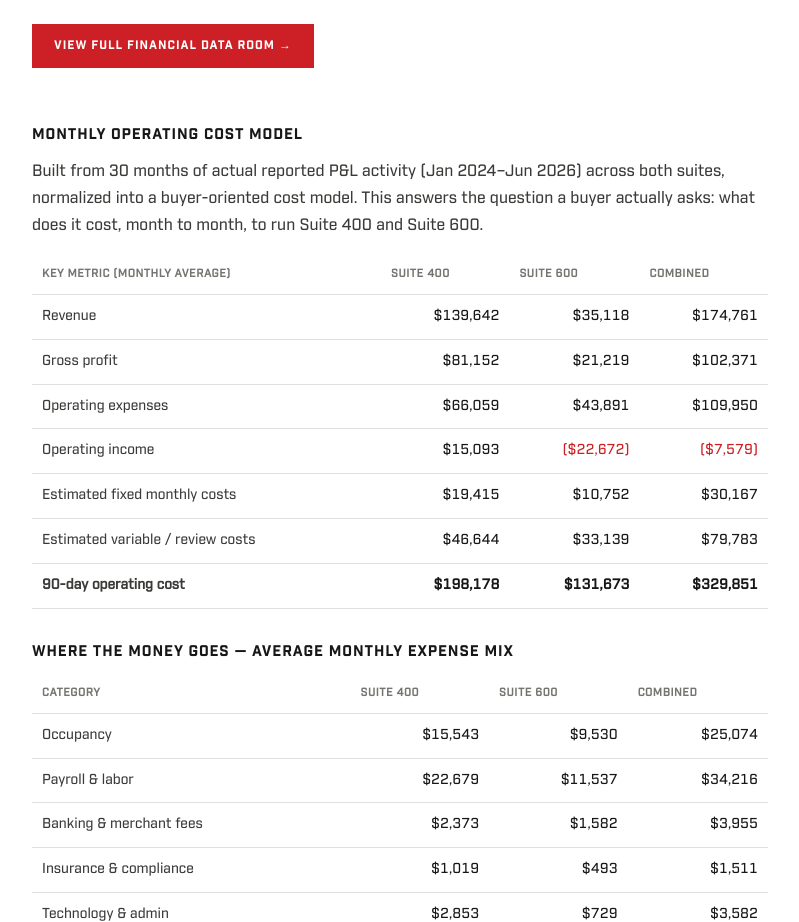
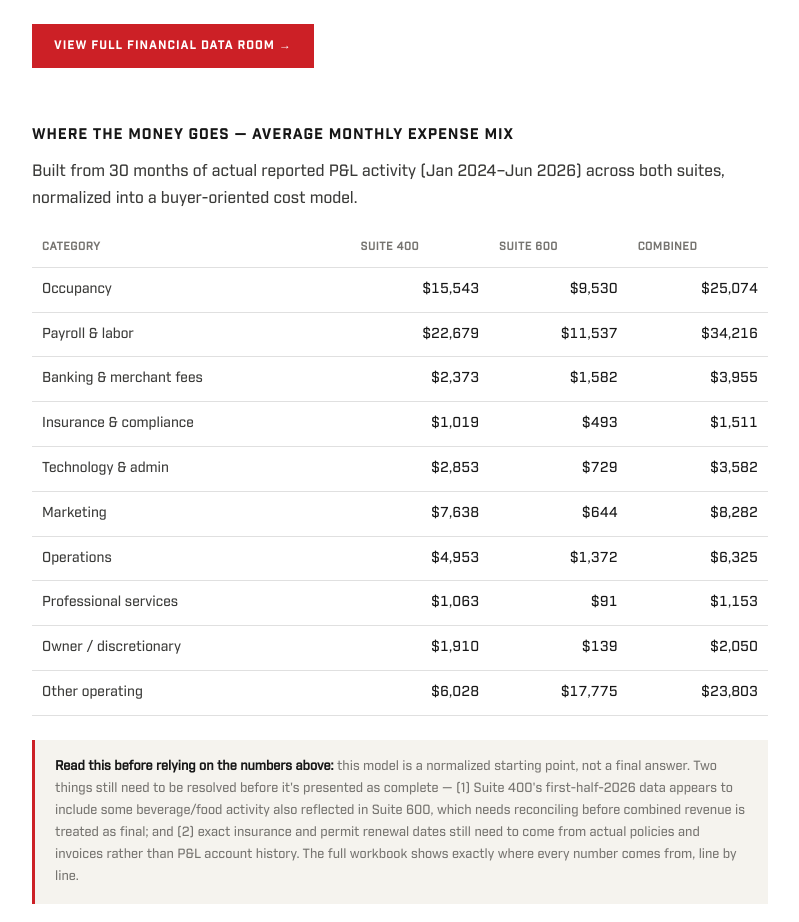
Before and after one commit to industrialcigars/icc-buyer-site, a website: page public/business.html in a window 1280 px wide. Shown: the part 1840-2762 px from the top of the page, without its empty margins (240-1039 px from the left). Drawn offline with Linux system fonts and the light colour scheme.

Commit message:
Add files via upload

```diff
--- a/public/business.html
+++ b/public/business.html
@@ -143,21 +143,8 @@
 
   <a class="btn-drive" href="https://drive.google.com/drive/folders/1OtU7yezKidfttjanVZ8HRn6IAnZQHWk9?usp=drive_link" target="_blank" rel="noopener">View full financial data room &rarr;</a>
 
-  <h3 class="block-title">Monthly operating cost model</h3>
-  <p>Built from 30 months of actual reported P&amp;L activity (Jan 2024&ndash;Jun 2026) across both suites, normalized into a buyer-oriented cost model. This answers the question a buyer actually asks: what does it cost, month to month, to run Suite 400 and Suite 600.</p>
-
-  <table class="data">
-    <tr><th>Key metric (monthly average)</th><th class="num">Suite 400</th><th class="num">Suite 600</th><th class="num">Combined</th></tr>
-    <tr><td>Revenue</td><td class="num">$139,642</td><td class="num">$35,118</td><td class="num">$174,761</td></tr>
-    <tr><td>Gross profit</td><td class="num">$81,152</td><td class="num">$21,219</td><td class="num">$102,371</td></tr>
-    <tr><td>Operating expenses</td><td class="num">$66,059</td><td class="num">$43,891</td><td class="num">$109,950</td></tr>
-    <tr><td>Operating income</td><td class="num">$15,093</td><td class="num" style="color:var(--icc-red)">($22,672)</td><td class="num" style="color:var(--icc-red)">($7,579)</td></tr>
-    <tr><td>Estimated fixed monthly costs</td><td class="num">$19,415</td><td class="num">$10,752</td><td class="num">$30,167</td></tr>
-    <tr><td>Estimated variable / review costs</td><td class="num">$46,644</td><td class="num">$33,139</td><td class="num">$79,783</td></tr>
-    <tr><td><strong>90-day operating cost</strong></td><td class="num"><strong>$198,178</strong></td><td class="num"><strong>$131,673</strong></td><td class="num"><strong>$329,851</strong></td></tr>
-  </table>
-
-  <h3 class="block-title" style="margin-top:30px;">Where the money goes &mdash; average monthly expense mix</h3>
+  <h3 class="block-title">Where the money goes &mdash; average monthly expense mix</h3>
+  <p>Built from 30 months of actual reported P&amp;L activity (Jan 2024&ndash;Jun 2026) across both suites, normalized into a buyer-oriented cost model.</p>
   <table class="data">
     <tr><th>Category</th><th class="num">Suite 400</th><th class="num">Suite 600</th><th class="num">Combined</th></tr>
     <tr><td>Occupancy</td><td class="num">$15,543</td><td class="num">$9,530</td><td class="num">$25,074</td></tr>
```
